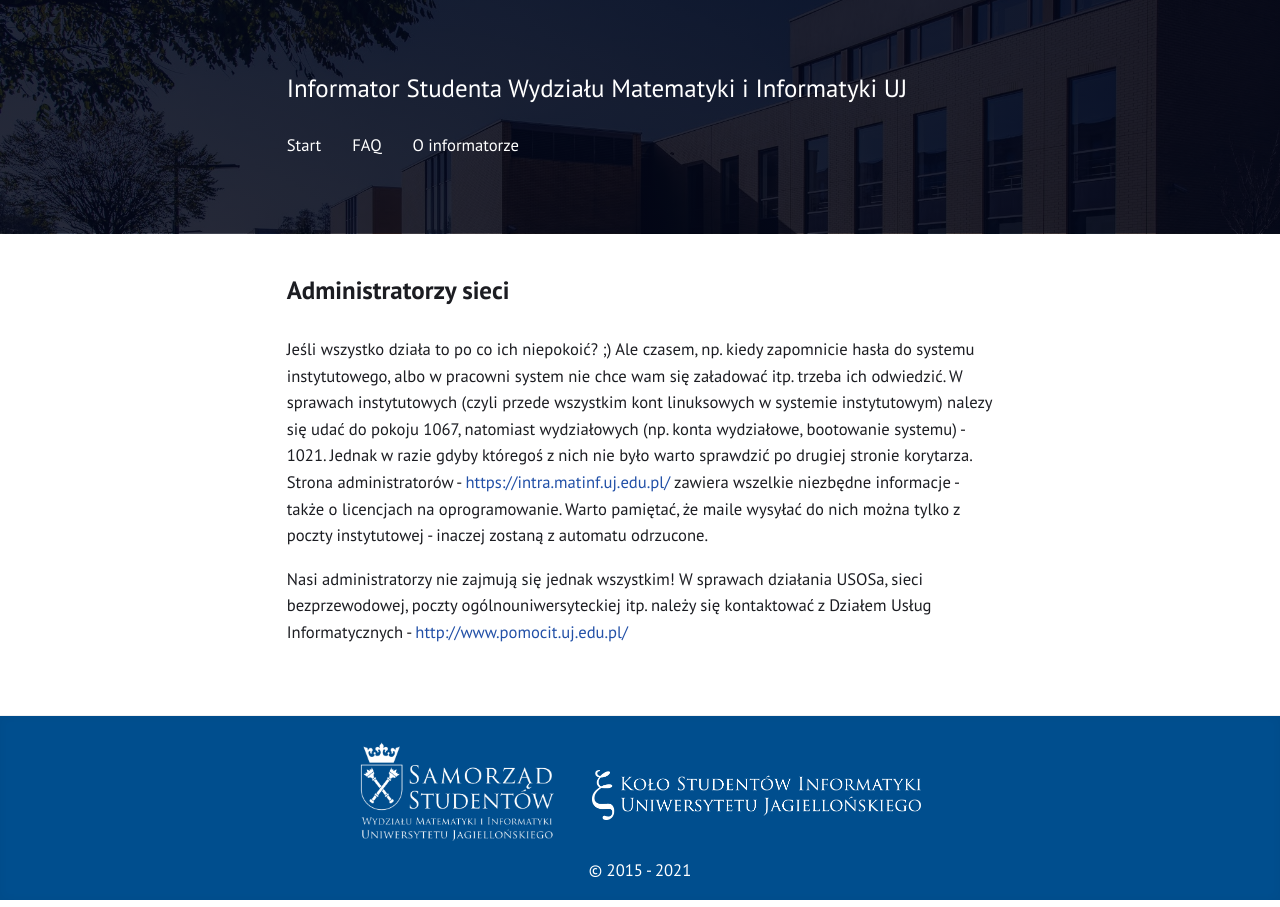
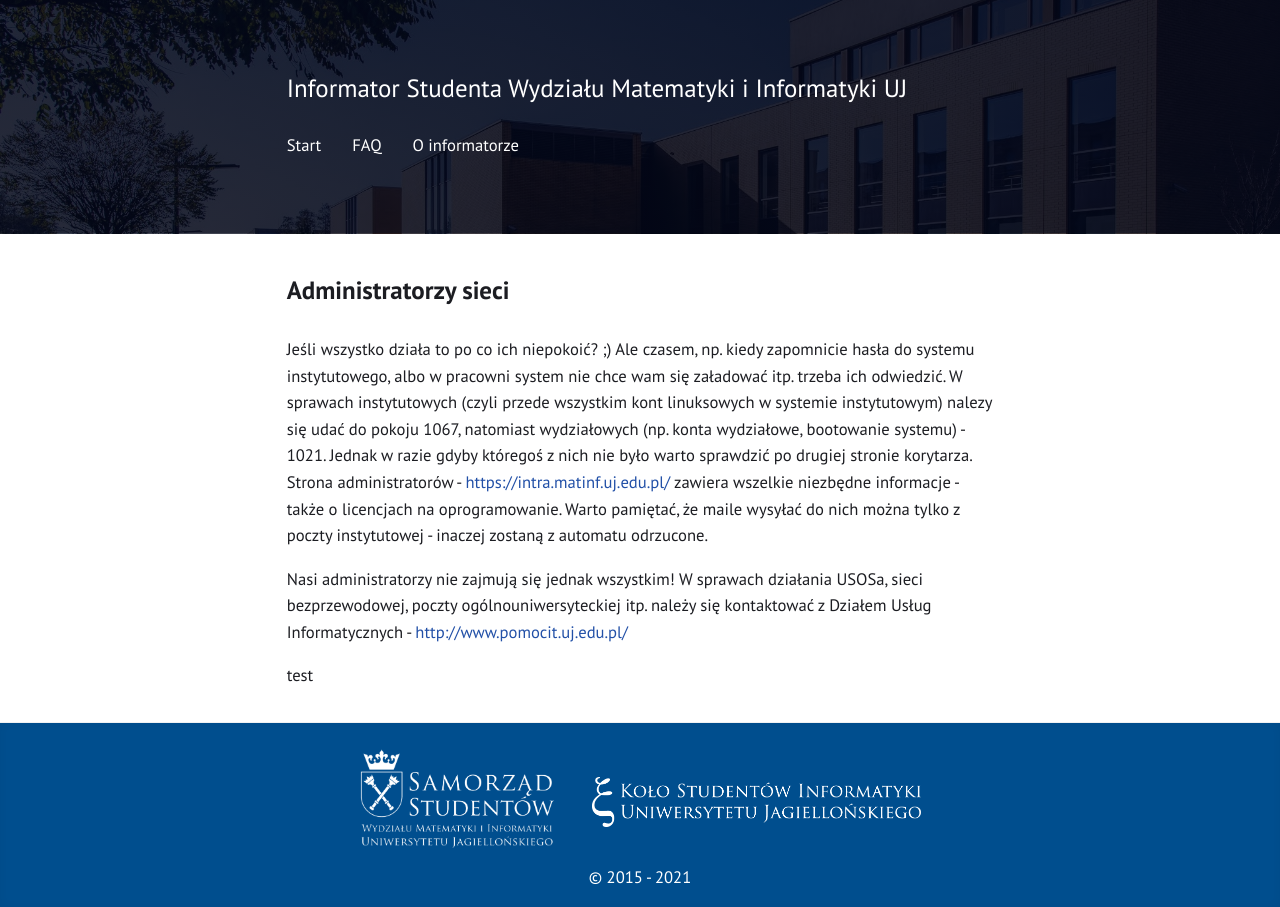
Before and after one commit to KSIUJ/informator, a Jekyll site: the page built from pages/administratorzy_sieci.md, in a window 1280 px wide. Built offline with Jekyll 4.4.1, drawn with Linux system fonts in a browser that asks for light colours.

Commit message:
Update Page “administratorzy_sieci”

```diff
--- a/pages/administratorzy_sieci.md
+++ b/pages/administratorzy_sieci.md
@@ -2,7 +2,8 @@
 layout: page
 title: Administratorzy sieci
 ---
-
 Jeśli wszystko działa to po co ich niepokoić? ;) Ale czasem, np. kiedy zapomnicie hasła do systemu instytutowego, albo w pracowni system nie chce wam się załadować itp. trzeba ich odwiedzić. W sprawach instytutowych (czyli przede wszystkim kont linuksowych w systemie instytutowym) nalezy się udać do pokoju 1067, natomiast wydziałowych (np. konta wydziałowe, bootowanie systemu) - 1021. Jednak w razie gdyby któregoś z nich nie było warto sprawdzić po drugiej stronie korytarza. Strona administratorów - [https://intra.matinf.uj.edu.pl/](http://intra.matinf.uj.edu.pl/) zawiera wszelkie niezbędne informacje - także o licencjach na oprogramowanie. Warto pamiętać, że maile wysyłać do nich można tylko z poczty instytutowej - inaczej zostaną z automatu odrzucone.
 
-Nasi administratorzy nie zajmują się jednak wszystkim! W sprawach działania USOSa, sieci bezprzewodowej, poczty ogólnouniwersyteckiej itp. należy się kontaktować z Działem Usług Informatycznych - [http://www.pomocit.uj.edu.pl/](http://www.pomocit.uj.edu.pl/)
+Nasi administratorzy nie zajmują się jednak wszystkim! W sprawach działania USOSa, sieci bezprzewodowej, poczty ogólnouniwersyteckiej itp. należy się kontaktować z Działem Usług Informatycznych - <http://www.pomocit.uj.edu.pl/>
+
+test
```
